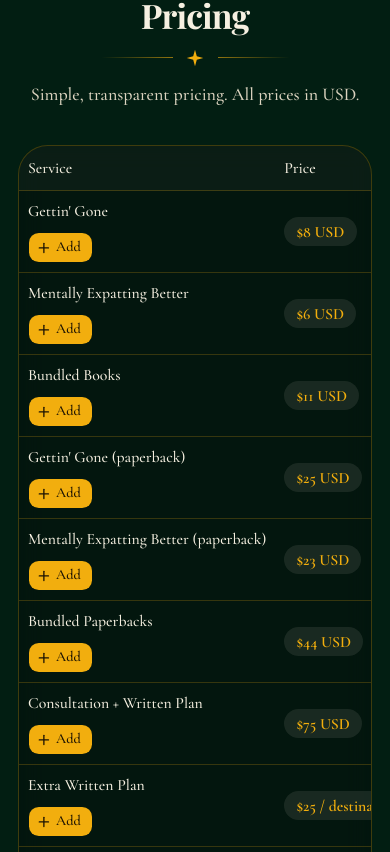
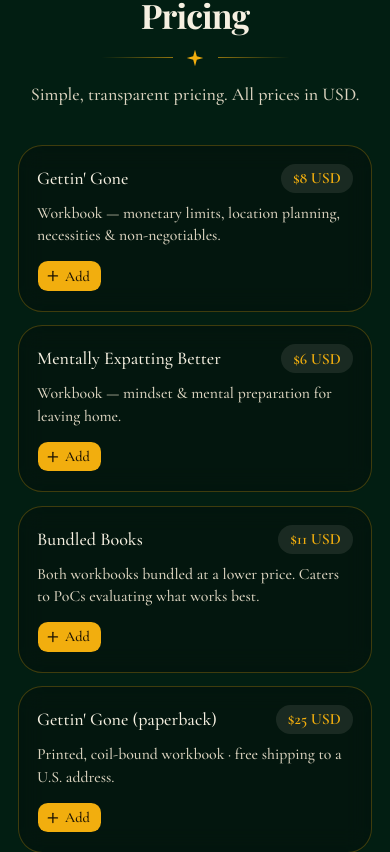
Before and after one commit to Lijahsworld04/Baby_Abroad, a React (Vite) app: page /services in a window 390 px wide. Shown: the part 1732-2584 px from the top of the page. Built offline with nearby package versions, Linux system fonts and the light colour scheme; a web font is replaced by a local one.

Commit message:
Paperbacks, new prices, US shipping, mobile-friendly pricing

```diff
--- a/src/pages/Services.tsx
+++ b/src/pages/Services.tsx
@@ -198,7 +198,7 @@ export default function Services() {
             <p className="mt-3 text-center text-muted-foreground">
               Simple, transparent pricing. All prices in USD.
             </p>
-            <div className="mt-8 overflow-hidden rounded-3xl border border-primary/25 bg-card backdrop-blur-md">
+            <div className="mt-8 hidden overflow-hidden rounded-3xl border border-primary/25 bg-card backdrop-blur-md md:block">
               <Table>
                 <TableHeader>
                   <TableRow className="bg-muted/60 hover:bg-muted/60">
@@ -213,9 +213,6 @@ export default function Services() {
                     <TableRow key={row.service}>
                       <TableCell className="font-medium">
                         {row.service}
-                        <div className="mt-2 md:hidden">
-                          <RowAction row={row} />
-                        </div>
                       </TableCell>
                       <TableCell>
                         <Badge variant="secondary" className="h-auto px-2.5 py-0.5 text-sm font-semibold text-primary">{row.price}</Badge>
@@ -240,6 +237,26 @@ export default function Services() {
                   </TableRow>
                 </TableFooter>
               </Table>
+            </div>
+
+            {/* Phones: stacked cards so nothing needs side-scrolling */}
+            <div className="mt-8 space-y-3 md:hidden">
+              {PRICING_ROWS.map((row) => (
+                <div key={row.service} className="rounded-2xl border border-primary/25 bg-card p-4 backdrop-blur-md">
+                  <div className="flex items-start justify-between gap-3">
+                    <p className="font-medium break-words">{row.service}</p>
+                    <Badge variant="secondary" className="h-auto shrink-0 px-2.5 py-0.5 text-sm font-semibold text-primary">{row.price}</Badge>
+                  </div>
+                  <p className="mt-2 text-sm text-muted-foreground">{row.details}</p>
+                  <div className="mt-3">
+                    <RowAction row={row} />
+                  </div>
+                </div>
+              ))}
+              <p className="flex items-start gap-2 px-1 text-sm text-muted-foreground">
+                <Info className="mt-0.5 size-4 shrink-0 text-primary" aria-hidden="true" />
+                Your monthly Hands-On Assistance plan is quoted on your intro call. Everything here can be added to your cart and paid for securely on this site, and calls are booked at checkout.
+              </p>
             </div>
             <p className="mt-4 text-center text-sm text-muted-foreground">
               Consultations and written plans are delivered via email &amp; PDF within 24 business
```
